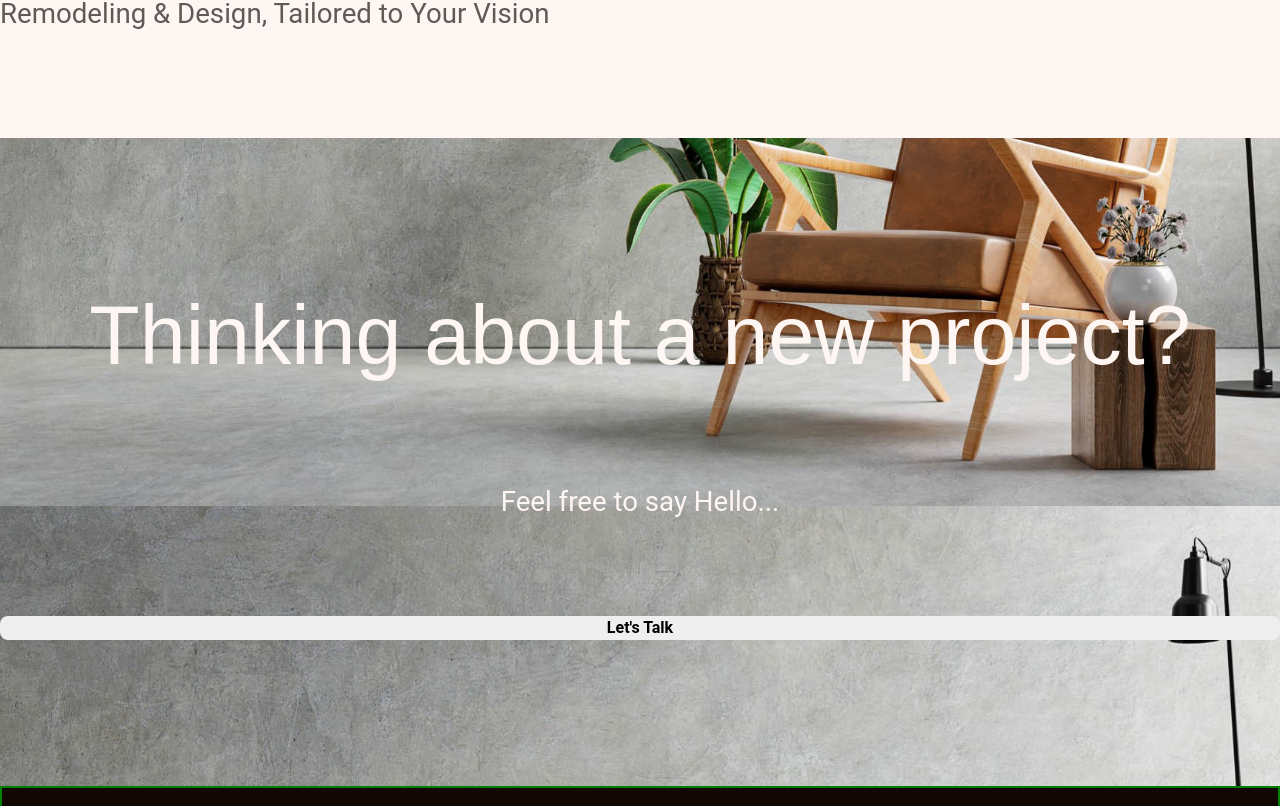
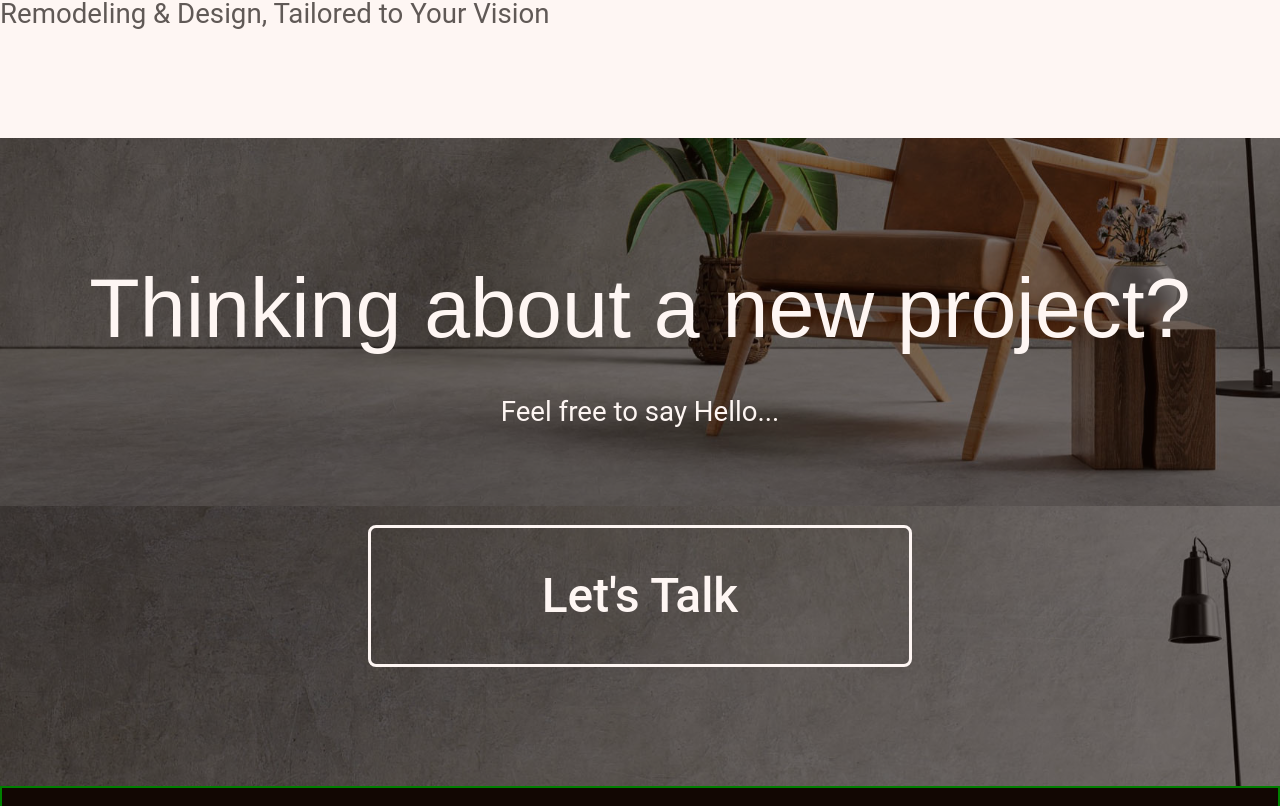
Before and after one commit to adinduokoro/Lizz-Will-Design, a React (Create React App) app: page / in a window 1280 px wide. Shown: the part 5414-6220 px from the top of the page. Built offline with nearby package versions, Linux system fonts and the light colour scheme.

Commit message:
Cta Finished.

```diff
--- a/src/App.css
+++ b/src/App.css
@@ -112,3 +112,25 @@ p {
   background-color: var(--primaryColorOrange500);
   color: var(--whiteColor500);
 }
+
+.primary-button-two{
+  background-color: var(--primaryColorOrange500);
+  color: var(--whiteColor500);
+  width: 34rem;
+    height: 8.875rem;
+    font-size: 2.98625rem;
+    font-weight: 500;
+    line-height: 4rem;
+}
+
+.secondary-button-two{
+  background: none;
+
+  color: var(--whiteColor500);
+  width: 34rem;
+    height: 8.875rem;
+    font-size: 2.98625rem;
+    font-weight: 500;
+    line-height: 4rem;
+    border: 3px solid var(--whiteColor500);
+}
--- a/src/components/cta/Cta.js
+++ b/src/components/cta/Cta.js
@@ -5,6 +5,7 @@ import SectionLink from "../sectionLink/SectionLink";
 const Cta = () => {
   return (
     <div className={styles["cta"]}>
+      <div className={styles["parallax-overlay"]}></div>
       <div className={styles["parallax"]}></div>
       <div className={styles["top"]}>
         <div className={styles["top-container"]}>
@@ -18,7 +19,7 @@ const Cta = () => {
       <div className={styles["bottom"]}>
         <h2>Thinking about a new project?</h2>
         <p>Feel free to say Hello...</p>
-        <button>Let's Talk</button>
+        <button className="secondary-button-two">Let's Talk</button>
       </div>
     </div>
   );
--- a/src/components/cta/Cta.module.css
+++ b/src/components/cta/Cta.module.css
@@ -9,9 +9,19 @@
   height: 100%;
 }
 
+.parallax-overlay{
+  z-index: -1;
+  position: absolute;
+  top: 0;
+  left: 0;
+  width: 100%;
+  height: 100%;
+  background: var(--blackColor500_55);
+}
+
 .parallax {
   position: absolute;
-  z-index: -1;
+  z-index: -2;
   top: 0;
   left: 0;
   width: 100%;
@@ -46,9 +56,8 @@
   align-self: end;
 }
 
-.top h2,
-.bottom h2 {
-  margin-bottom: 2rem;
+.top h2 {
+  margin-bottom:  2rem;
 }
 
 .bottom {
@@ -58,10 +67,19 @@
   flex-direction: column;
   text-align: center;
   justify-content: center;
+  align-items: center;
 }
+
 
 .bottom h2,
 .bottom p {
   color: var(--whiteColor500);
-  margin-bottom: 5.88rem;
 }
+
+.bottom h2{
+  margin-bottom: 2rem;
+}
+
+.bottom p{
+  margin-bottom: 5.87rem;
+}
--- a/src/components/featured/Featured.js
+++ b/src/components/featured/Featured.js
@@ -15,7 +15,7 @@ const Featured = () => {
           Our meticulous craftsmanship and keen attention to detail shine
           through in every project we undertake.
         </p>
-        <button className={`primary-button-one ${styles["button"]}`}>
+        <button className={`primary-button-two`}>
           View Our Portfolio
         </button>
       </div>
--- a/src/components/footer/Footer.js
+++ b/src/components/footer/Footer.js
@@ -6,8 +6,14 @@ const Footer = () => {
     <div className={styles["footer"]}>
       <img src="" alt="" />
       <div className={styles["footer-container"]}>
-        <div className={styles["top"]}>top</div>
-        <div className={styles["bottom"]}>bottom</div>
+        <div className={styles["top"]}>
+          <div className={styles["left"]}>{/* company details */}</div>
+          <div className={styles["right"]}>{/* form */}</div>
+        </div>
+        <div className={styles["bottom"]}>
+          {/* copyright */}
+          {/* social */}
+        </div>
       </div>
     </div>
   );
```
